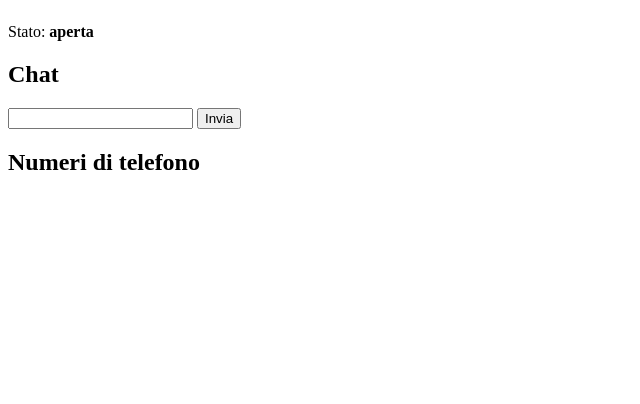
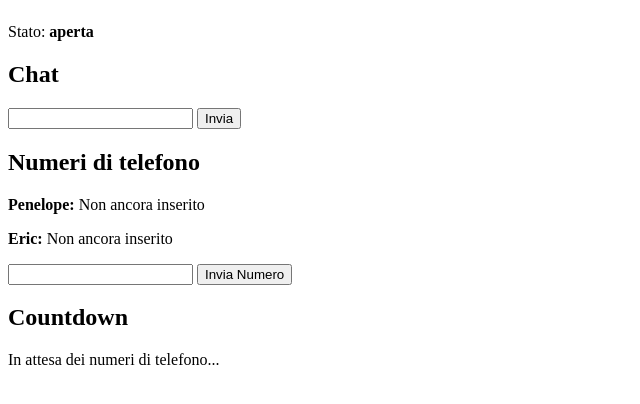
Before and after one commit to AndCatr/Stanza-Virtuale, a Flask app: template templates/stanza.html in a window 1280 px wide. Shown: the part 57-461 px from the top of the page, without its empty margins (0-640 px from the left). Run offline with Flask 3, Linux system fonts and the light colour scheme; the template is opened without the code that fills it, so the values that code supplies are empty.

Commit message:
Update stanza.html

```diff
--- a/templates/stanza.html
+++ b/templates/stanza.html
@@ -88,4 +88,16 @@
     <button type="submit" id="btn_messaggio">Invia</button>
   </form>
 
-  <h2>Numeri di telefono</ &#8203;:contentReference[oaicite:0]{index=0}&#8203;
+  <h2>Numeri di telefono</h2>
+  <p><strong>Penelope:</strong> <span id="numero_penelope">{{ numero_penelope if numero_penelope else "Non ancora inserito" }}</span></p>
+  <p><strong>Eric:</strong> <span id="numero_eric">{{ numero_eric if numero_eric else "Non ancora inserito" }}</span></p>
+
+  <form method="POST">
+    <input type="text" name="numero" id="input_numero" required>
+    <button type="submit" id="btn_numero">Invia Numero</button>
+  </form>
+
+  <h2>Countdown</h2>
+  <p id="timerDisplay">In attesa dei numeri di telefono...</p>
+</body>
+</html>
```
